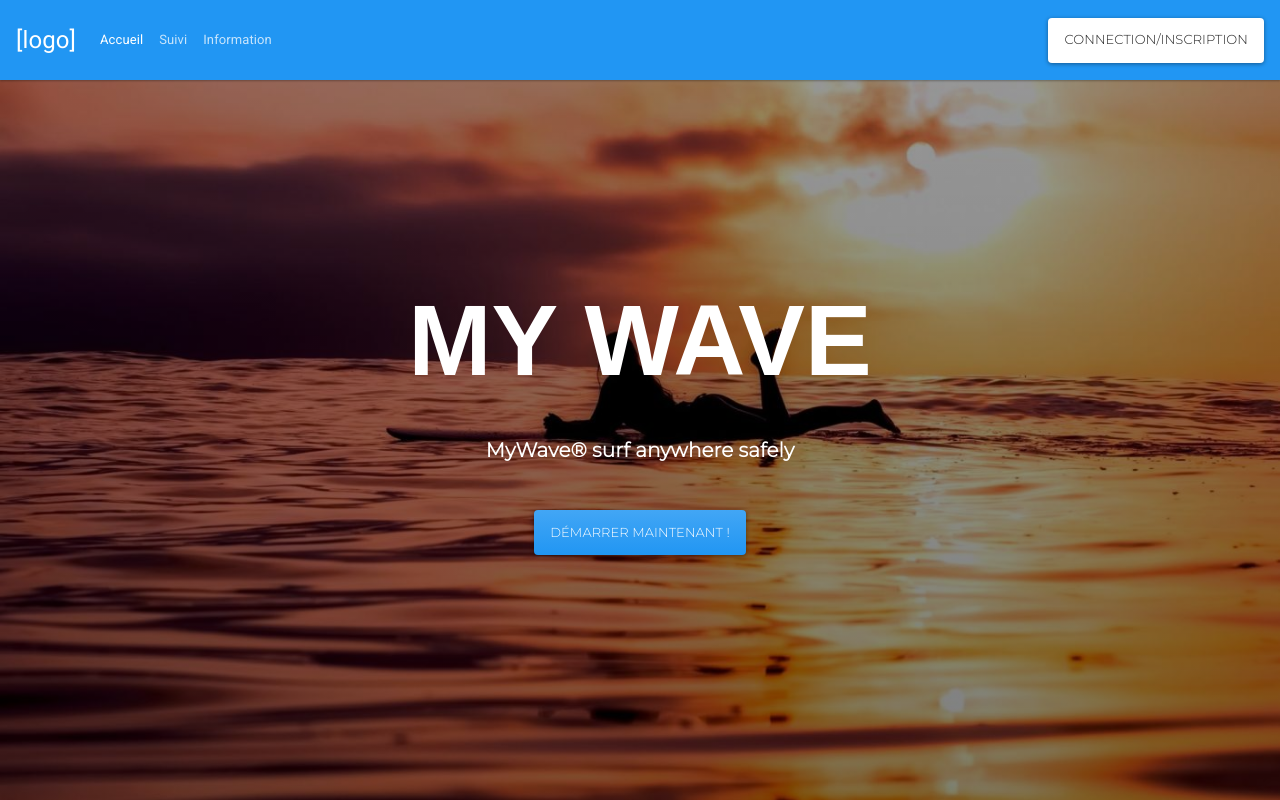
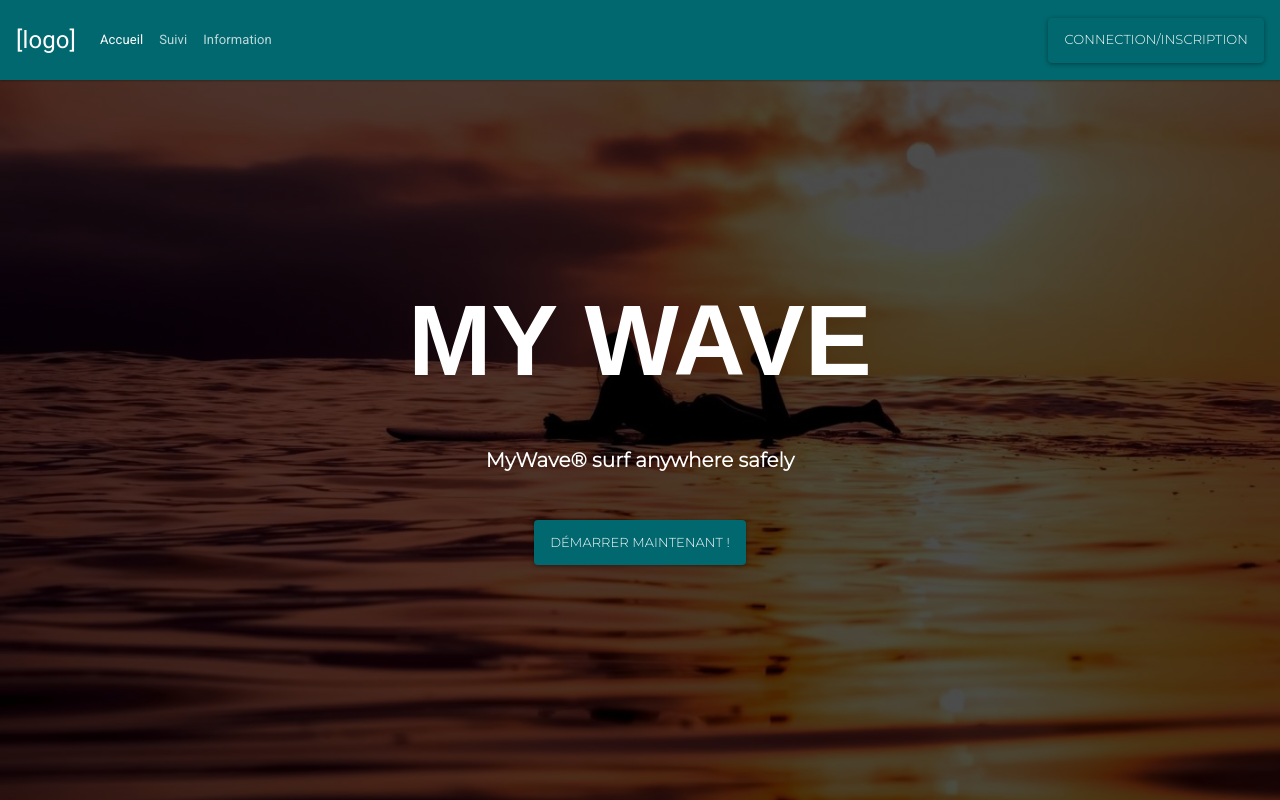
Before and after one commit to supergmax/MyWave, a plain HTML site: page index.html in a window 1280 px wide. Shown: the top 800 px of the page. Drawn offline with nearby package versions, Linux system fonts and the light colour scheme.

Commit message:
Add files via upload

```diff
--- a/css/style.css
+++ b/css/style.css
@@ -2,6 +2,11 @@ p {
     font-family: 'Montserrat', sans-serif;
     color: black;
 }
+
+.navbar-custom {
+    background-color: #00686E !important;
+}
+
 
 h6 {
     font-size: 80px;
@@ -14,9 +19,9 @@ h6 {
 h1,h2{
     font-family: 'Montserrat', sans-serif;
     color: black;
-    font-size: 20px;
+    font-size: 25px;
     font-weight: bolder;
-    padding-bottom: 10px;
+    padding-bottom: 20px;
 }
 
 header h1 {
@@ -32,6 +37,22 @@ header h2 {
 
 button {
     font-family: 'Montserrat', sans-serif;
+
+}
+
+.btn-secondary {
+    background-color: black !important;
+}
+
+
+.btn {
+    background-color: #00686E !important;
+    color: white !important;
+}
+
+.btn:hover {
+    background-color: #00555A !important;
+    color: white !important;
 }
 
 body {
@@ -44,7 +65,7 @@ body {
 
 
 header {
-background: linear-gradient(rgba(0,0,0,0.4),rgba(0,0,0,0.5)), url(../img/bg.jpg);
+background: linear-gradient(rgba(0,0,0,0.7),rgba(0,0,0,0.7)), url(../img/bg.jpg);
 background-size: cover;
 background-position: center;
 height: 100vh;
--- a/index.html
+++ b/index.html
@@ -16,7 +16,7 @@
     </head>
 
 <header>
-    <nav class="navbar navbar-expand-lg navbar-dark bg-primary">
+    <nav class="navbar-custom navbar navbar-expand-lg navbar-dark bg-primary ">
         <a class="navbar-brand" href="#">[logo]</a>
         <button class="navbar-toggler" type="button" data-toggle="collapse" data-target="#navbarColor01" aria-controls="navbarColor01" aria-expanded="false" aria-label="Toggle navigation">
           <span class="navbar-toggler-icon"></span>
@@ -39,7 +39,7 @@
 
           </ul>
           <form class="form-inline my-2 my-lg-0">
-            <button class="btn btn-secondary my-2 my-sm-0" type="submit">Connection/Inscription</button>
+            <button class="btn my-2 my-sm-0" type="submit">Connection/Inscription</button>
           </form>
         </div>
       </nav>
@@ -52,7 +52,7 @@
                   <div class="text-center">
 
                   <h2>MyWave® surf anywhere safely</h2>
-                    <button type="button" class="btn btn-primary">Démarrer Maintenant !</button>
+                    <button type="button" class="btn">Démarrer Maintenant !</button>
                 </div>
               </div>
             </div>
```
